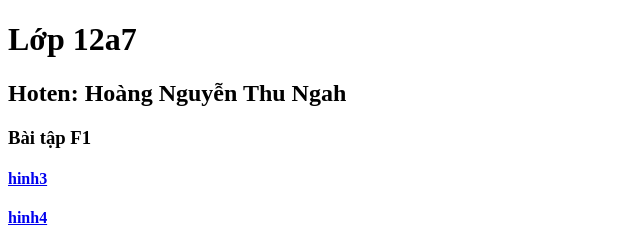
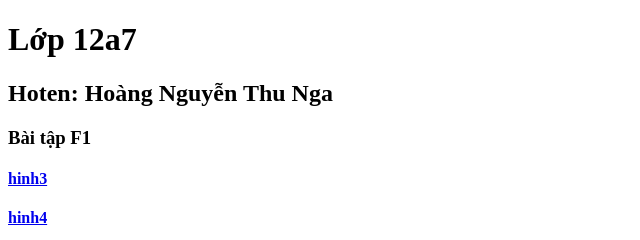
Before and after one commit to hntnjiyoung-star/pi.github.io, a plain HTML site: page index.html in a window 1280 px wide. Shown: the top 240 px of the page, 0-640 px from the left. Drawn offline with Linux system fonts and the light colour scheme.

Commit message:
Update index.html

```diff
--- a/index.html
+++ b/index.html
@@ -6,7 +6,7 @@
 </head>
 <body>
 <h1>Lớp 12a7</h1>
-<h2>Hoten: Hoàng Nguyễn Thu Ngah</h2>
+<h2>Hoten: Hoàng Nguyễn Thu Nga</h2>
 <h3>Bài tập F1</h3>
 <h4><a href="baitapf1/hinh3.html">hinh3</a></h4>
 <h4><a href="baitapf1/hinh4.html">hinh4</a></h4>
```
